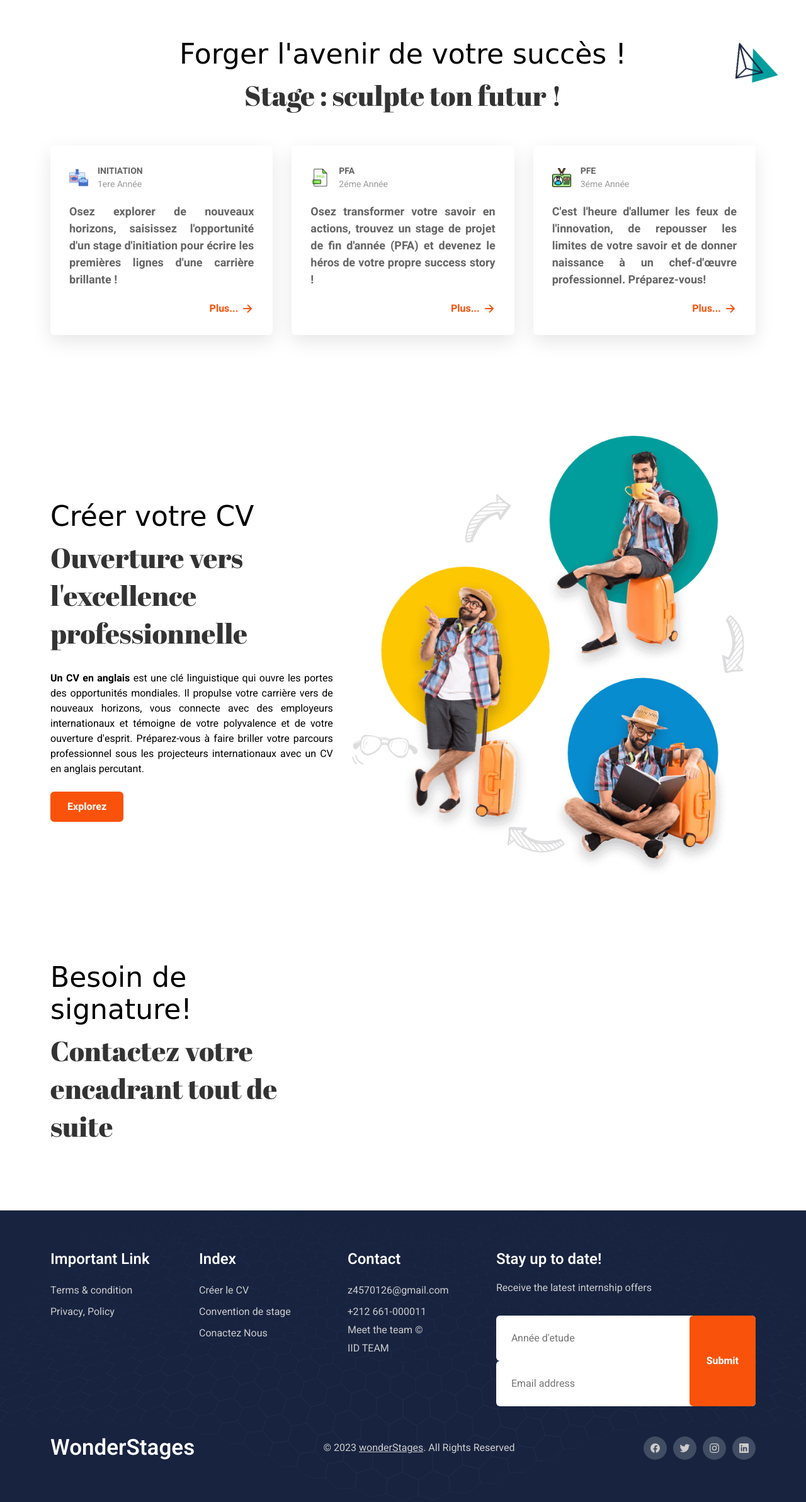
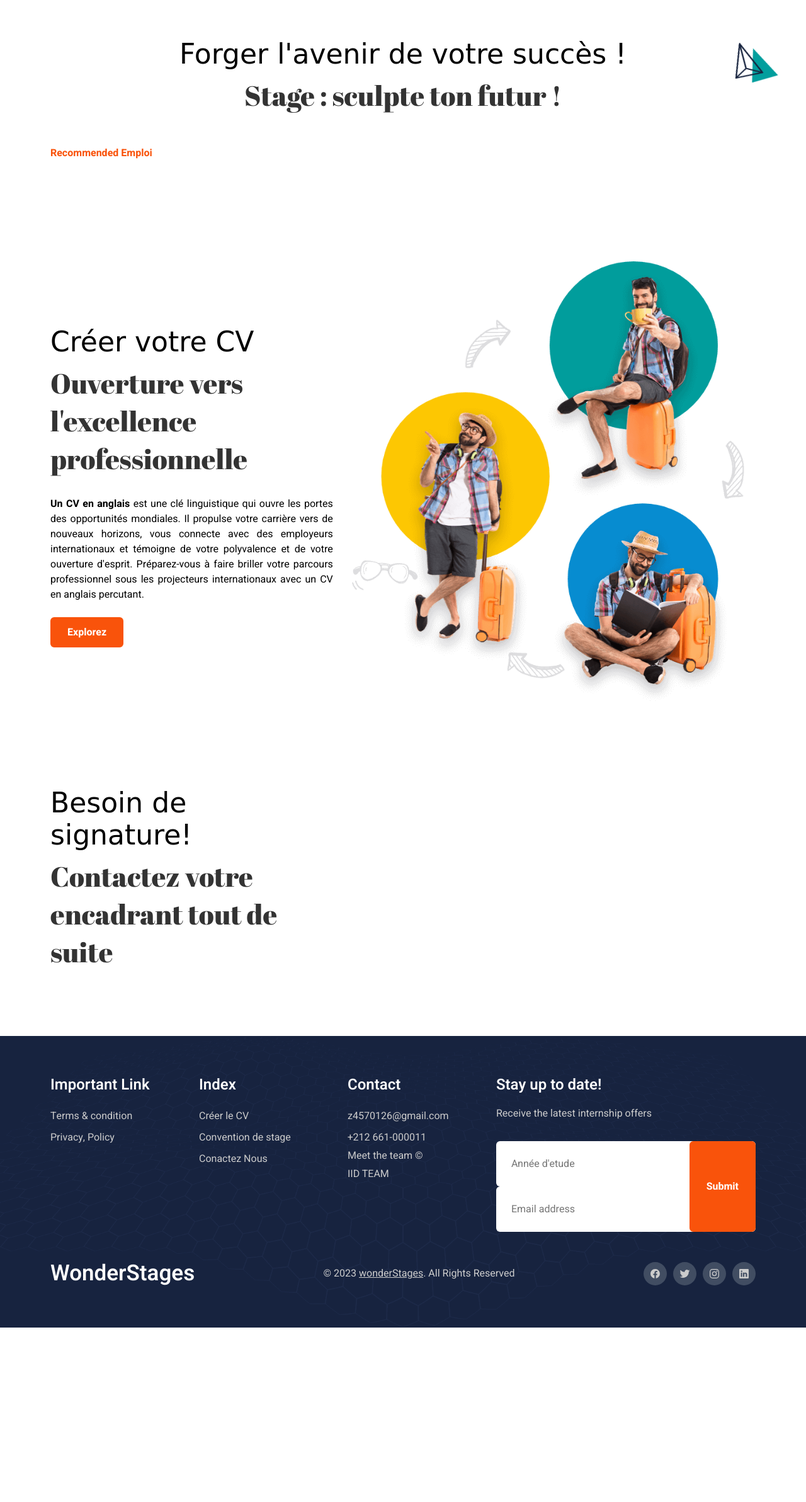
Before and after one commit to abarah/Projet_job_offers, a Flask app: page / in a window 1280 px wide. Shown: the part 92-2477 px from the top of the page at 63% size. After the commit the page ends 2200 px from the top, so only its background shows below. Run offline with Flask 2, Linux system fonts and the light colour scheme; some web fonts are replaced.

Commit message:
Update index.html

```diff
--- a/templates/index.html
+++ b/templates/index.html
@@ -93,129 +93,10 @@
 
           <h2 class="h2 section-title">Stage : sculpte ton futur ! </h2>
 
-          <ul class="blog-list">
+         <button class="btn-link" onclick="window.location.href='uploadInit'">
+  <span>Recommended Emploi</span>
+</button>
 
-            <li>
-              <div class="blog-card">
-
-                <div class="card-content">
-
-                  <div class="card-wrapper">
-
-                    <div class="author-wrapper">
-                      <figure class="author-avatar">
-                        <img src="../static/images/university.png" width="30" height="30" alt="Jony bristow">
-                      </figure>
-
-                      <div>
-                        <a href="#" class="author-name"><b>INITIATION</b></a>
-
-                        <p class="author-title">1ere Année</p>
-                      </div>
-                    </div>
-
-                  </div>
-
-                  <h3 class="card-title">
-                    <p >
-                      <div style="text-align: justify;">Osez explorer de nouveaux horizons, saisissez l'opportunité d'un stage d'initiation pour écrire les premières lignes d'une carrière brillante !
-                      </div>
-                    </p>
-                  </h3>
-
-                  <a href="uploadInit" class="btn-link" name="init">
-                    <span>Plus...</span>
-
-                    <ion-icon name="arrow-forward-outline" aria-hidden="true"></ion-icon>
-                  </a>
-
-                </div>
-
-              </div>
-            </li>
-
-            <li>
-               <div class="blog-card">
-
-                <div class="card-content">
-
-                  <div class="card-wrapper">
-
-                    <div class="author-wrapper">
-                      <figure class="author-avatar">
-                        <img src="../static/images/pfa.png" width="30" height="30" alt="Jony bristow">
-                      </figure>
-
-                      <div>
-                        <a href="#" class="author-name"><b>PFA</b></a>
-
-                        <p class="author-title">2éme Année</p>
-                      </div>
-                    </div>
-
-                  </div>
-
-                  <h3 class="card-title">
-                    <p >
-                    	<div style="text-align: justify;">
-                      Osez transformer votre savoir en actions, trouvez un stage de projet de fin d'année (PFA) et devenez le héros de votre propre success story !
-                		  </div>
-
-                    </p>
-                  </h3>
-
-                  <a href="uploadPFA" class="btn-link" name="PFA">
-                    <span >Plus...</span>
-
-                    <ion-icon name="arrow-forward-outline" aria-hidden="true"></ion-icon>
-                  </a>
-
-                </div>
-
-              </div>
-            </li>
-
-            <li>
-              <div class="blog-card">
-
-                <div class="card-content">
-
-                  <div class="card-wrapper">
-
-                    <div class="author-wrapper">
-                      <figure class="author-avatar">
-                        <img src="../static/images/id-card.png" width="30" height="30" alt="Jony bristow">
-                      </figure>
-
-                      <div>
-                        <a href="#" class="author-name"><b>PFE</b></a>
-
-                        <p class="author-title">3éme Année</p>
-                      </div>
-                    </div>
-
-                  </div>
-
-                  <h3 class="card-title">
-                    <p>
-                    	<div style="text-align: justify;">
-                      C'est l'heure d'allumer les feux de l'innovation, de repousser les limites de votre savoir et de donner naissance à un chef-d'œuvre professionnel. Préparez-vous!
-                  </div>
-                    </p>
-                  </h3>
-
-                  <a href="uploadPFE" class="btn-link" name="PFE">
-                    <span>Plus...</span>
-
-                    <ion-icon name="arrow-forward-outline" aria-hidden="true"></ion-icon>
-                  </a>
-
-                </div>
-
-              </div>
-            </li>
-
-          </ul>
 
         </div>
       </section>
```
